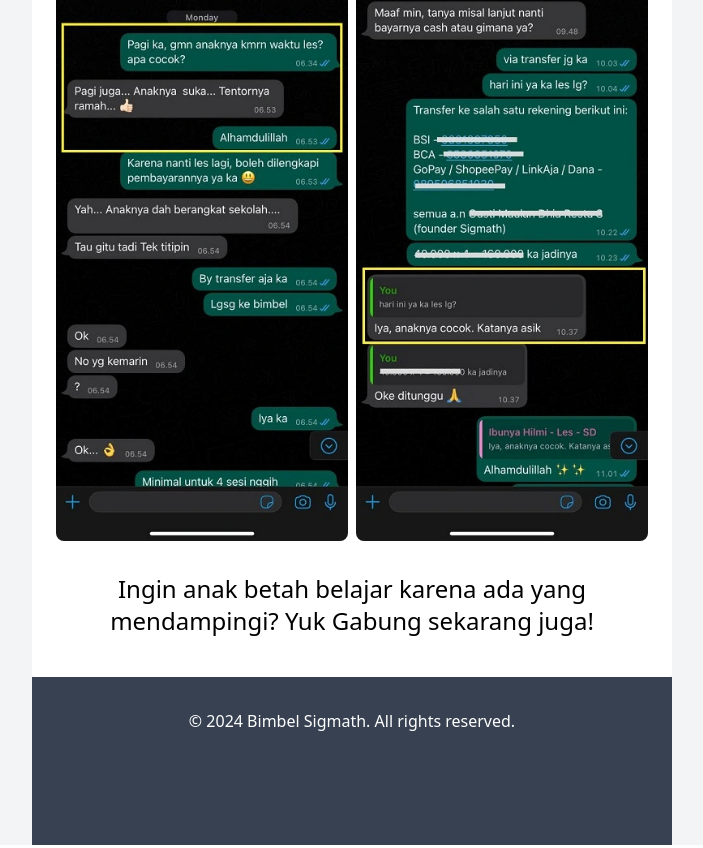
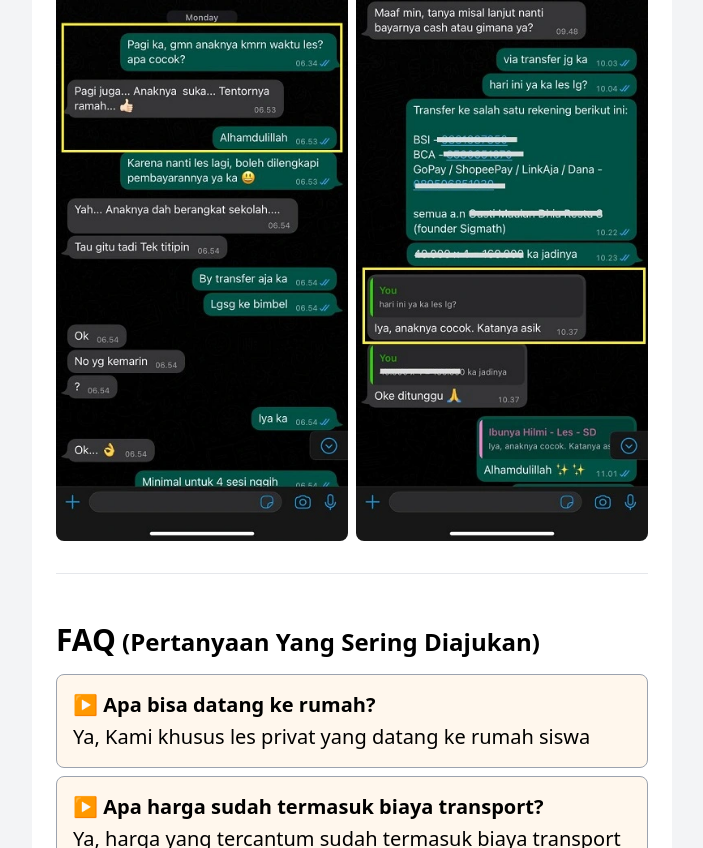
Before and after one commit to gustimaulan/les, a React (Vite) app: page / in a window 1280 px wide. Shown: the part 5592-6440 px from the top of the page, without its empty margins (288-991 px from the left). Built offline with nearby package versions, Linux system fonts and the light colour scheme.

Commit message:
adding FAQ

```diff
--- a/src/App.tsx
+++ b/src/App.tsx
@@ -12,6 +12,8 @@ import Btn from './components/Btn'
 import PricingTable from './components/PricingTable'
 import Gallery from './components/Gallery'
 import Facebook from './tracking/Facebook'
+import Faq from './components/Faq'
+import StarRating from './components/StarRating'
 
 function App() {
 
@@ -28,8 +30,11 @@ function App() {
     message={"Halo, mohon info untuk daftar les di Sigmath"}
     btnText={"Chat Sekarang via WhatsApp"}
     />
+    <StarRating />
     <Testimonials images={[]}  />
-    <p className='text-2xl pb-4 text-center'>Ingin anak betah belajar karena ada yang mendampingi? Yuk Gabung sekarang juga!</p>
+    <Faq />
+    <p className='text-2xl text-center'>Ingin anak betah belajar karena ada yang mendampingi? Yuk Gabung sekarang juga!</p>
+    <StarRating />
     <Btn anchorId={'join'} label={'Daftar Klik Disini'}/>
     </Wrapper>
     <Footer />
--- a/src/components/Btn.tsx
+++ b/src/components/Btn.tsx
@@ -14,7 +14,7 @@ const Button: React.FC<ButtonProps> = ({ anchorId, label }) => {
   };
 
   return (
-    <div className='p-2 fixed bottom-0 left-0 right-0  bg-gray-200'>
+    <div className='p-2 fixed bottom-0 left-0 right-0 bg-gray-200'>
     <button
       onClick={handleClick}
       className="flex w-full justify-center items-center p-4 border bg-[#2a9cd8] text-white rounded-lg hover:bg-[#1f8cc6] hover:text-white mx-auto"
--- /dev/null
+++ b/src/components/Faq.tsx
@@ -0,0 +1,24 @@
+import { FAQ } from "../utils/FAQ"
+
+function Faq() {
+
+    return (
+        <section id='faq'>
+            <div className="border-y py-8 mb-4">
+            <h2 className="text-3xl font-bold py-4">FAQ<span className="text-2xl"> (Pertanyaan Yang Sering Diajukan)</span></h2>
+            <ul>
+                {FAQ.map((item, i) => (
+                    <li key={i}>
+                        <div className="bg-orange-50 text-xl mb-2 p-4 rounded-lg border border-gray-400">
+                            <p className="font-bold mb-1">▶️ {item.que}</p>
+                            <p>{item.ans}</p>
+                        </div>
+                    </li>
+                ))}
+            </ul>
+            </div>
+        </section>
+    )
+}
+
+export default Faq
--- /dev/null
+++ b/src/components/StarRating.tsx
@@ -0,0 +1,41 @@
+function StarRating() {
+    return (
+        <section>
+            <div className="flex flex-col items-center justify-center pt-2 mt-8 gap-2">
+          <div className="flex items-center justify-center">
+            <img
+              src="./images/sd-6.webp"
+              alt="sd"
+              className="relative inline-flex -mr-4 w-12 h-12 rounded-full border-4 border-gray-700"
+            />
+            <img
+              src="./images/calistung-2.webp"
+              className="relative inline-flex -mr-4 w-12 h-12 rounded-full border-4 border-gray-700"
+              alt="calistung"
+            />
+            <img
+              src="./images/smp-1.webp"
+              alt="smp"
+              className="relative inline-flex -mr-4 w-12 h-12 rounded-full border-4 border-gray-700"
+            />
+            <img
+              src="./images/sma-1.webp"
+              alt="smp"
+              className="relative inline-flex -mr-4 w-12 h-12 rounded-full border-4 border-gray-700"
+            />
+            <img
+              src="./images/calistung-1.webp"
+              alt="calistung"
+              className="relative inline-flex w-12 h-12 rounded-full border-4 border-gray-700"
+            />
+          </div>
+          <div className="flex flex-col text-center">
+            <p className="text-yellow-400 text-2xl">★★★★★</p>{" "}
+            <p className="text-sm">(99+ siswa telah mendaftar)</p>
+          </div>
+        </div>
+        </section>
+    )
+}
+
+export default StarRating
--- a/src/components/WhatsappBtn.tsx
+++ b/src/components/WhatsappBtn.tsx
@@ -50,39 +50,6 @@ const WhatsappBtn: React.FC<WhatsappBtnProps> = ({ message, btnText }) => {
           </span>
           {btnText}
         </button>
-        <div className="flex flex-col items-center justify-center pt-2 mt-8 gap-2">
-          <div className="flex items-center justify-center">
-            <img
-              src="./images/sd-6.webp"
-              alt="sd"
-              className="relative inline-flex -mr-4 w-12 h-12 rounded-full border-4 border-gray-700"
-            />
-            <img
-              src="./images/calistung-2.webp"
-              className="relative inline-flex -mr-4 w-12 h-12 rounded-full border-4 border-gray-700"
-              alt="calistung"
-            />
-            <img
-              src="./images/smp-1.webp"
-              alt="smp"
-              className="relative inline-flex -mr-4 w-12 h-12 rounded-full border-4 border-gray-700"
-            />
-            <img
-              src="./images/sma-1.webp"
-              alt="smp"
-              className="relative inline-flex -mr-4 w-12 h-12 rounded-full border-4 border-gray-700"
-            />
-            <img
-              src="./images/calistung-1.webp"
-              alt="calistung"
-              className="relative inline-flex w-12 h-12 rounded-full border-4 border-gray-700"
-            />
-          </div>
-          <div className="flex flex-col text-center">
-            <p className="text-yellow-400 text-2xl">★★★★★</p>{" "}
-            <p className="text-sm">(99+ siswa telah mendaftar)</p>
-          </div>
-        </div>
       </div>
     </section>
   );
--- /dev/null
+++ b/src/utils/FAQ.ts
@@ -0,0 +1,27 @@
+export interface FaqProps {
+    que: string;
+    ans: string;
+}
+
+export const FAQ: FaqProps[] = [
+    {
+        que: 'Apa bisa datang ke rumah?',
+        ans: 'Ya, Kami khusus les privat yang datang ke rumah siswa'
+    },
+    {
+        que: 'Apa harga sudah termasuk biaya transport?',
+        ans: 'Ya, harga yang tercantum sudah termasuk biaya transport (S&K berlaku)'
+    },
+    {
+        que: 'Berapa kali dalam sepekan pembelajaran diadakan?',
+        ans: 'Waktu, tempat, dan frekuensi pertemuan fleksibel ditentukan pihak siswa'
+    },
+    {
+        que: 'Apa ada biaya pendaftaran?',
+        ans: 'Ya, ada biaya daftar sebesar 25 ribu saja'
+    },
+    {
+        que: 'Apa tutor sudah berpengalaman?',
+        ans: 'Ya, Tutor sudah biasa mengajar privat, dan kami beri GARANSI ganti tutor jika siswa merasa tidak cocok'
+    },
+]
```
